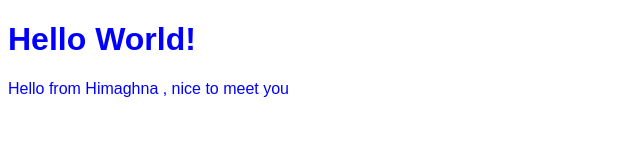
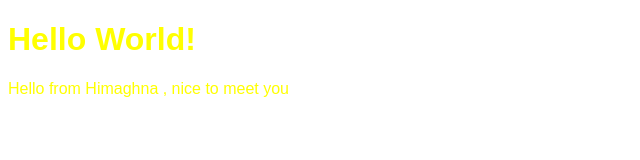
Before and after one commit to Himaghna-Minfy/-medium-assignment_3-4, a plain HTML site: page index.html in a window 1280 px wide. Shown: the whole page, without its empty margins (0-640 px from the left). Drawn offline with Linux system fonts and the light colour scheme.

Commit message:
style: change colour to yellow

```diff
--- a/index.html
+++ b/index.html
@@ -5,7 +5,7 @@
     <style>
         body {
             font-family: Arial, sans-serif;
-            color: blue;
+            color: yellow;
         }
     </style>
 </head>
```
